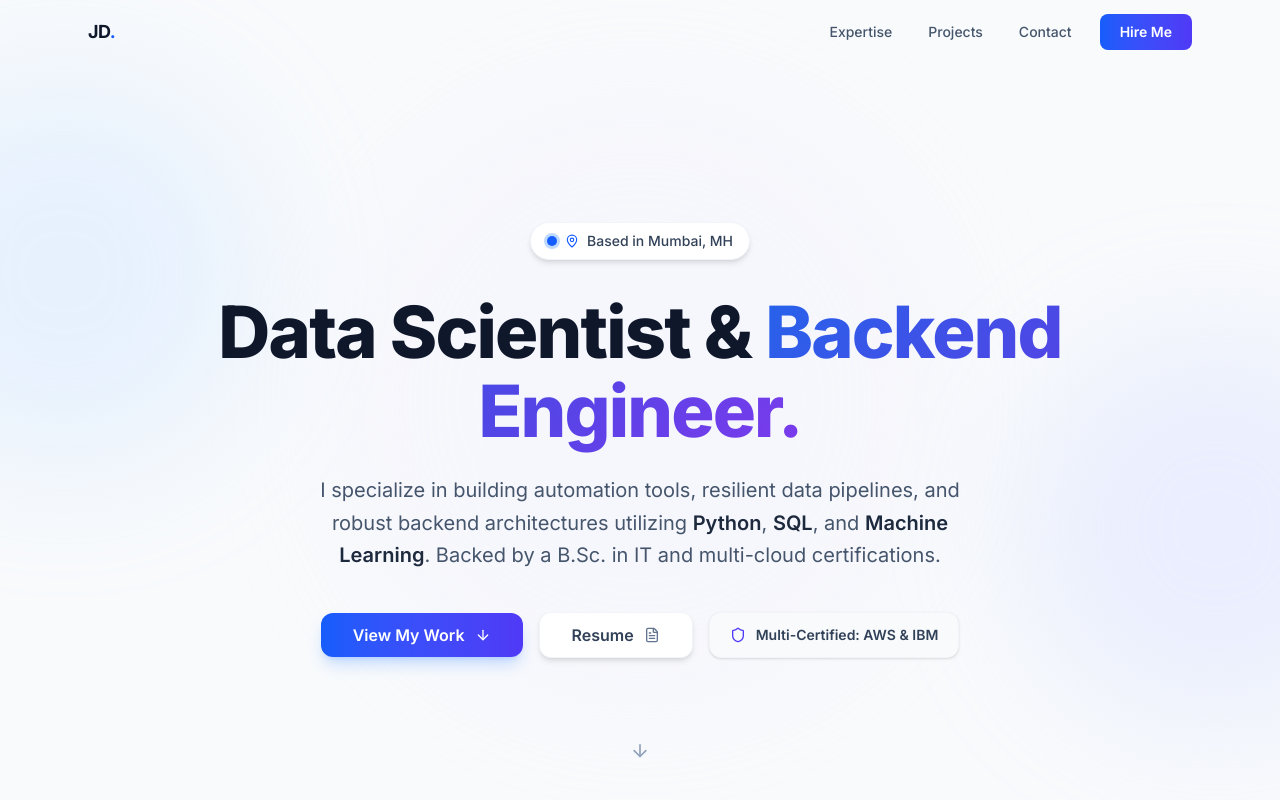
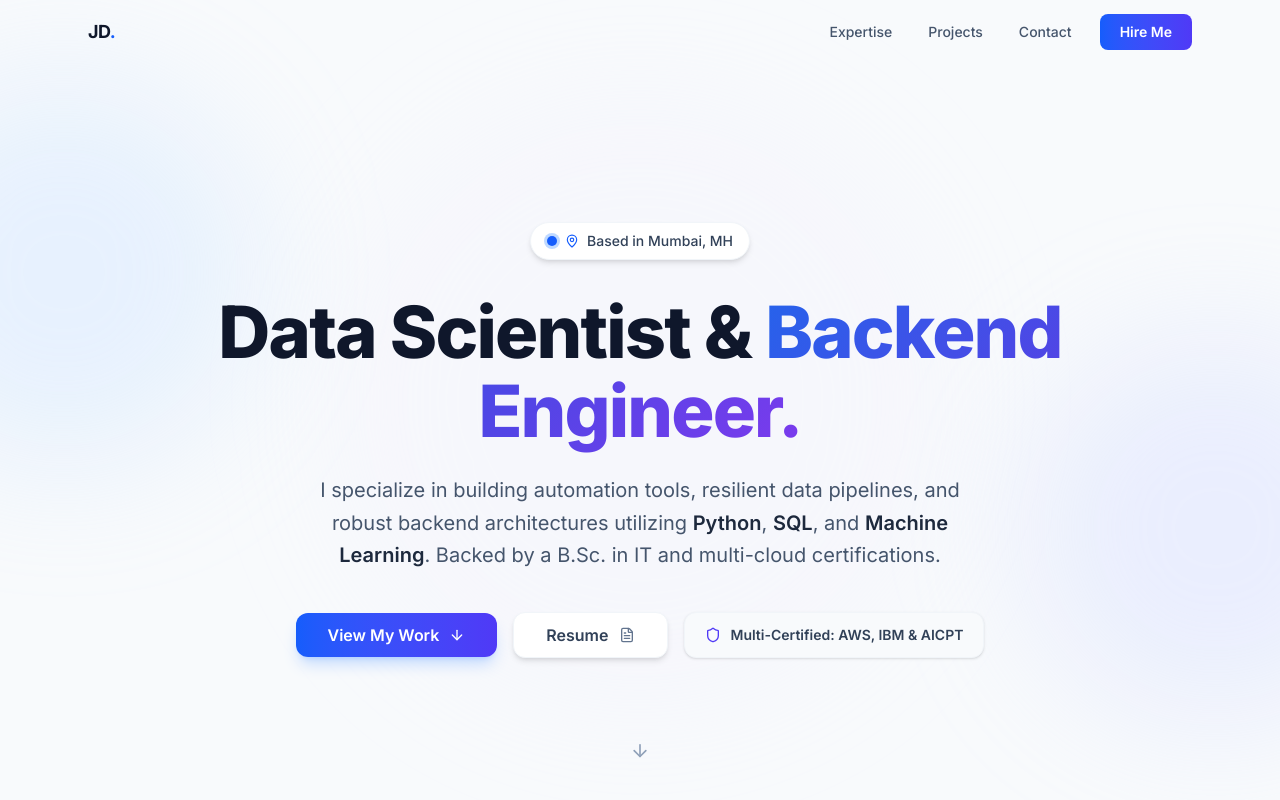
Before and after one commit to Heavenly-Demon-0835/Portfolio, a Next.js app: page / in a window 1280 px wide. Shown: the top 800 px of the page. Built offline with nearby package versions, Linux system fonts and the light colour scheme.

Commit message:
Update hero certification badge text manually

```diff
--- a/src/app/page.tsx
+++ b/src/app/page.tsx
@@ -307,7 +307,7 @@ function Hero() {
 
           <span className="flex w-full sm:w-auto items-center justify-center gap-2.5 px-5 py-3.5 bg-slate-50 rounded-xl shadow-sm border border-slate-100 text-sm font-semibold text-slate-700 leading-none">
             <Shield className="w-4 h-4 shrink-0 text-indigo-600" />
-            <span>Multi-Certified: AWS & IBM</span>
+            <span>Multi-Certified: AWS, IBM & AICPT</span>
           </span>
         </motion.div>
       </div>
```
